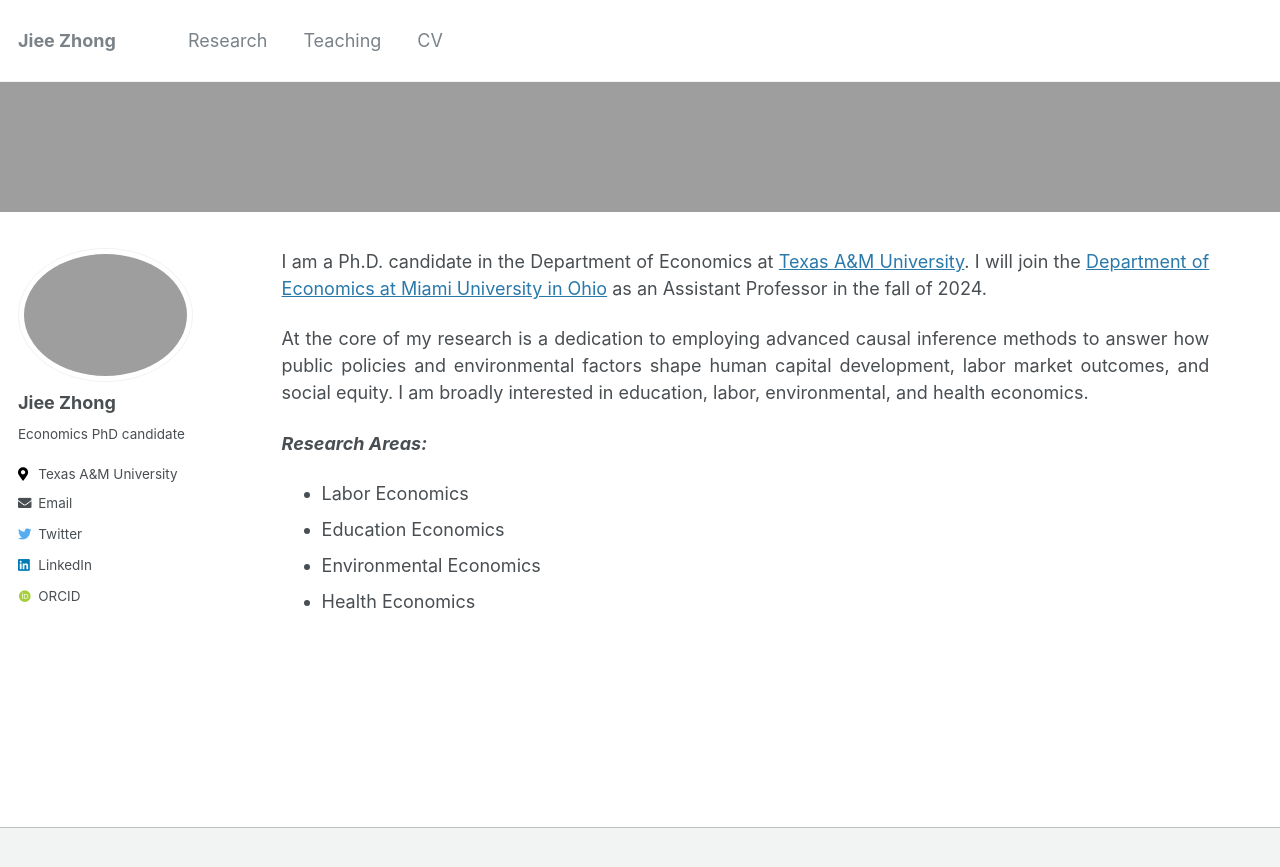
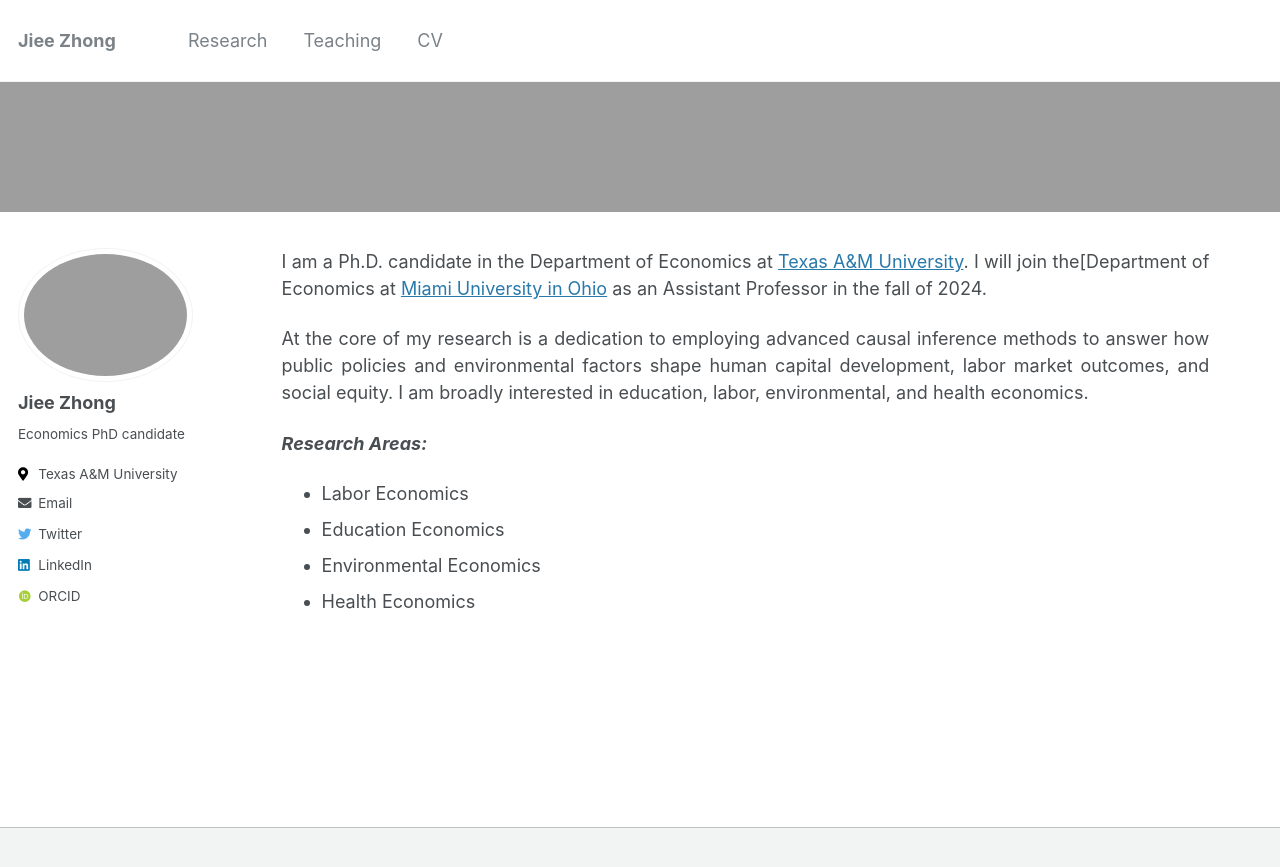
Before and after one commit to jieezhong/jieezhong.github.io, a Jekyll site: the page built from _pages/about.md, in a window 1280 px wide. Shown: the top 867 px of the page. Built offline with Jekyll 4.4.1, drawn with Linux system fonts in a browser that asks for light colours; some web fonts are replaced.

```diff
--- a/_pages/about.md
+++ b/_pages/about.md
@@ -5,7 +5,7 @@ header:
   overlay_image: beach_oregon3.jpg
 ---
 
-I am a Ph.D. candidate in the Department of Economics at [Texas A&M University](https://liberalarts.tamu.edu/economics/). I will join the [Department of Economics at Miami University in Ohio](https://miamioh.edu/fsb/directory/?up=/query/all/all/Economics/all) as an Assistant Professor in the fall of 2024.
+I am a Ph.D. candidate in the Department of Economics at [Texas A&M University](https://liberalarts.tamu.edu/economics/). I will join the[Department of Economics at [Miami University in Ohio](https://miamioh.edu/fsb/directory/?up=/query/all/all/Economics/all) as an Assistant Professor in the fall of 2024.
 
 At the core of my research is a dedication to employing advanced causal inference methods to answer how public policies and environmental factors shape human capital development, labor market outcomes, and social equity. I am broadly interested in education, labor, environmental, and health economics.
 
```
